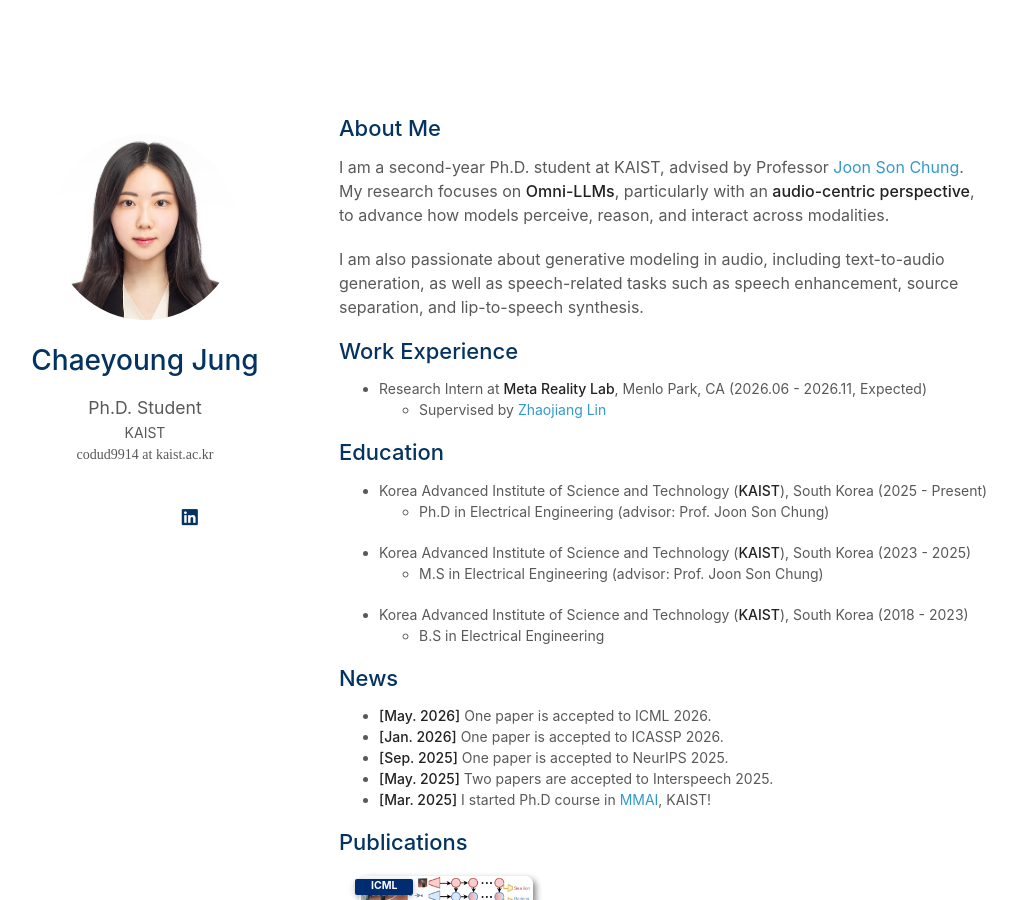
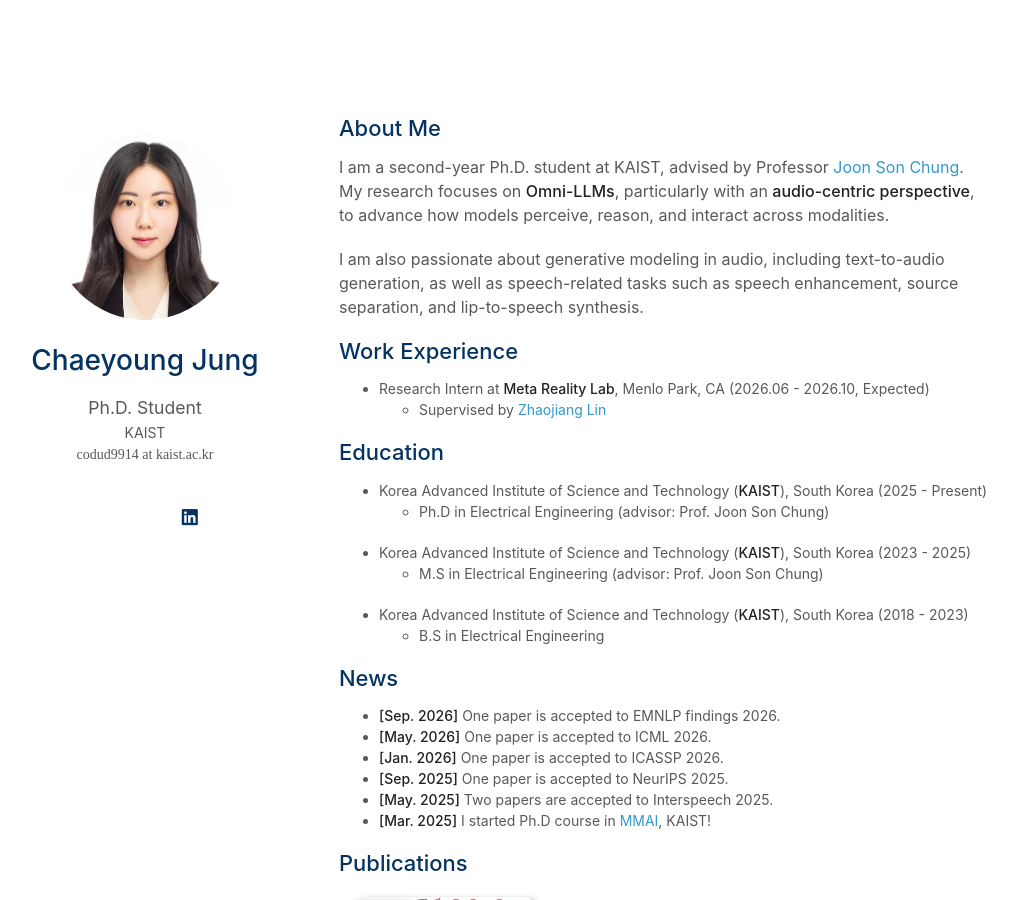
Before and after one commit to cyongong/cyongong.github.io, a Jekyll site: the page built from index.md, in a window 1280 px wide and 900 px high. Shown: the whole window, without its empty margins (131-1148 px from the left). Built offline with Jekyll 4.4.1, drawn with Linux system fonts in a browser that asks for light colours; a style sheet for code colours, icons or effects is not loaded; our own code applies the rules of GitHub Pages for plain Markdown files.

Commit message:
Update index.md

```diff
--- a/index.md
+++ b/index.md
@@ -15,7 +15,7 @@ I am also passionate about generative modeling in audio, including text-to-audio
 </p>
 
 ## Work Experience
-- Research Intern at **Meta Reality Lab**, Menlo Park, CA (2026.06 - 2026.11, Expected)
+- Research Intern at **Meta Reality Lab**, Menlo Park, CA (2026.06 - 2026.10, Expected)
   - Supervised by <a href="https://scholar.google.com/citations?user=cPtgl3wAAAAJ&hl=en&oi=ao">Zhaojiang Lin</a>
 
 ## Education
@@ -28,6 +28,7 @@ I am also passionate about generative modeling in audio, including text-to-audio
 
 ## News
 
+- **[Sep. 2026]** One paper is accepted to EMNLP findings 2026.
 - **[May. 2026]** One paper is accepted to ICML 2026.
 - **[Jan. 2026]** One paper is accepted to ICASSP 2026.
 - **[Sep. 2025]** One paper is accepted to NeurIPS 2025.
```
